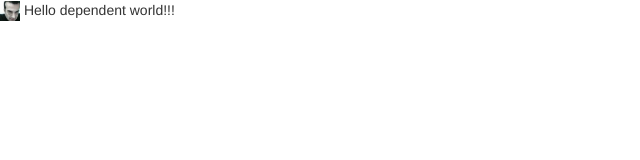
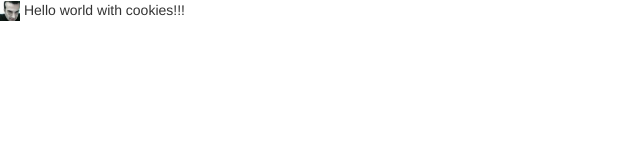
Before and after one commit to ogt/helloworld-node-cookies, a website: page public/index.html in a window 1280 px wide. Shown: the full height of the page, 0-640 px from the left. Drawn offline with nearby package versions, Linux system fonts and the light colour scheme.

Commit message:
Updated index.html : title

```diff
--- a/public/index.html
+++ b/public/index.html
@@ -1,7 +1,7 @@
 <!DOCTYPE html>
 <html>
   <head>
-    <title>Hello dependent World</title>
+    <title>Hello World with cookies</title>
     <meta name="viewport" content="width=device-width, initial-scale=1.0">
     <!-- Bootstrap -->
     <link href="css/bootstrap.min.css" rel="stylesheet" media="screen">
@@ -9,7 +9,7 @@
   <body>
   	<div>
   	  <img src='portrait.jpeg' width=20>
-      Hello dependent world!!!
+      Hello world with cookies!!!
     </div>
     <script src="http://code.jquery.com/jquery.js"></script>
     <script src="js/bootstrap.min.js"></script>
```
